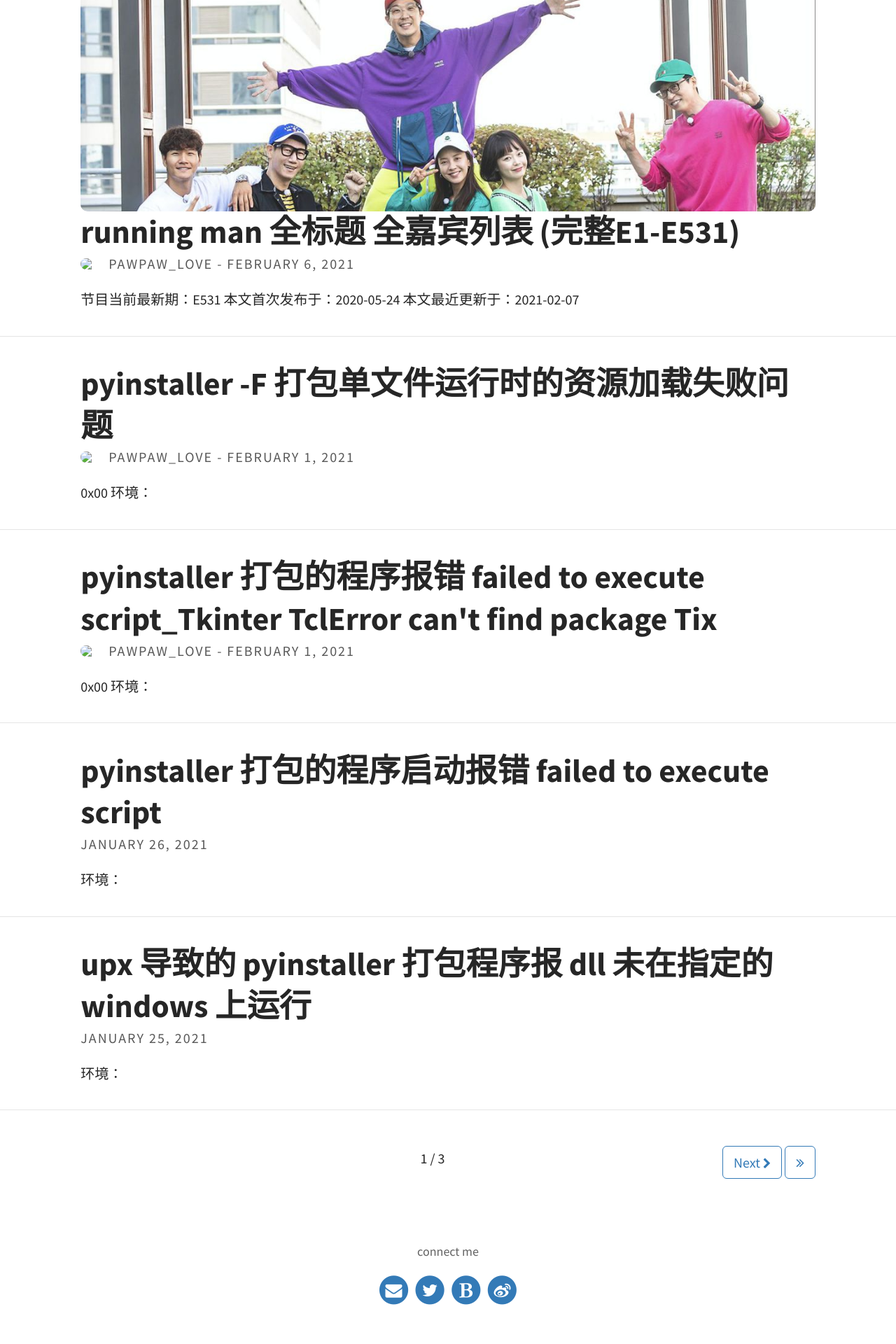
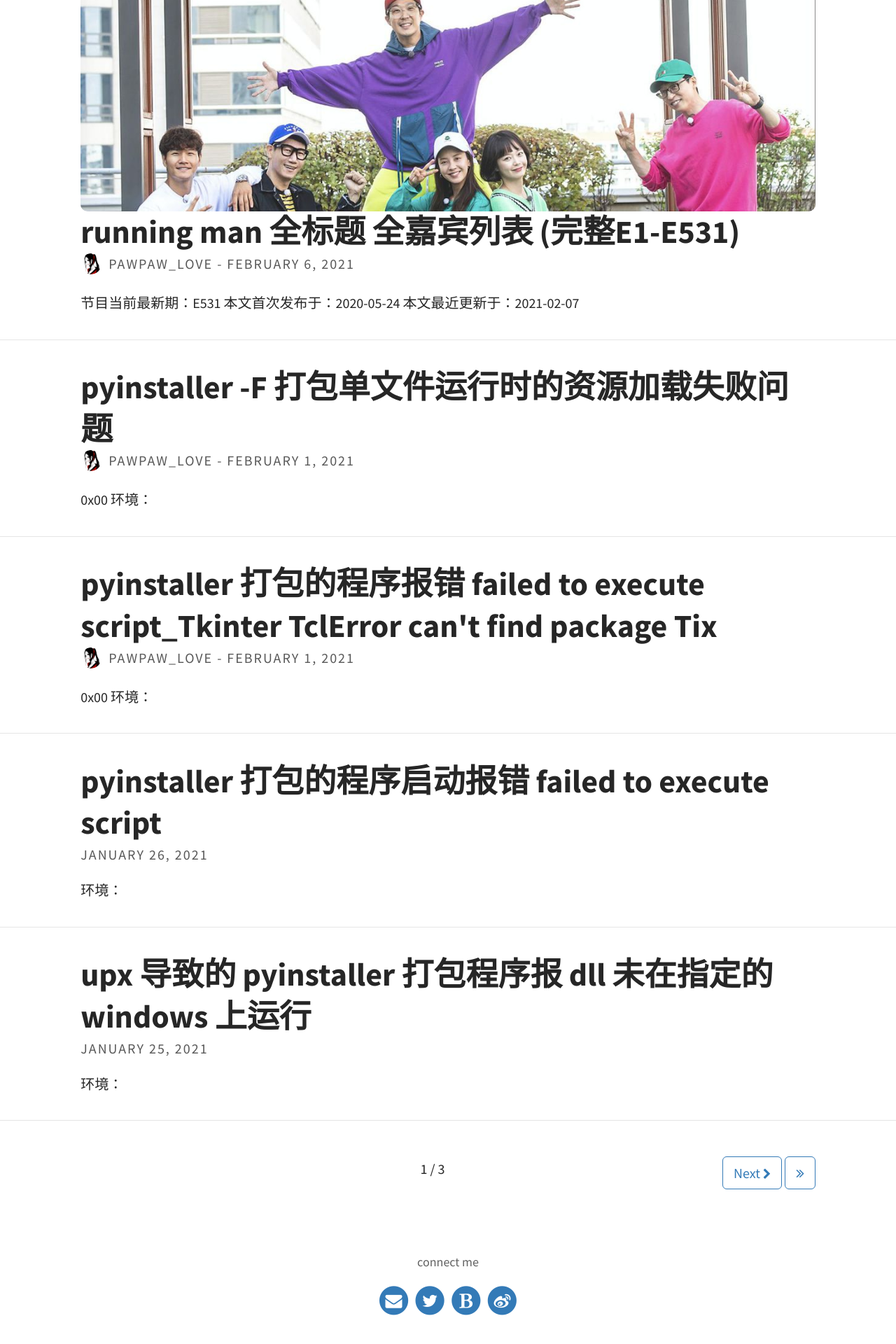
Before and after one commit to pawpaw-love/pawpaw-love.github.io, a Jekyll site: the page built from index.html, in a window 1280 px wide. Shown: the part 701-2621 px from the top of the page at 70% size. Built offline with Jekyll 4.4.1, drawn with Linux system fonts in a browser that asks for light colours; the list of posts is cut into pages by our own code.

Commit message:
Update authors.yml

```diff
--- a/_data/authors.yml
+++ b/_data/authors.yml
@@ -1,7 +1,7 @@
 pawpaw-love: # author-id
   name: "pawpaw_love"
-  avatar: "nowits.me/assets/img/head.png"
-  url: "nowits.me"
+  avatar: "https://nowits.me/assets/img/head.png"
+  url: "https://nowits.me"
 unknown:
   name: Unknown
   avatar:
```
